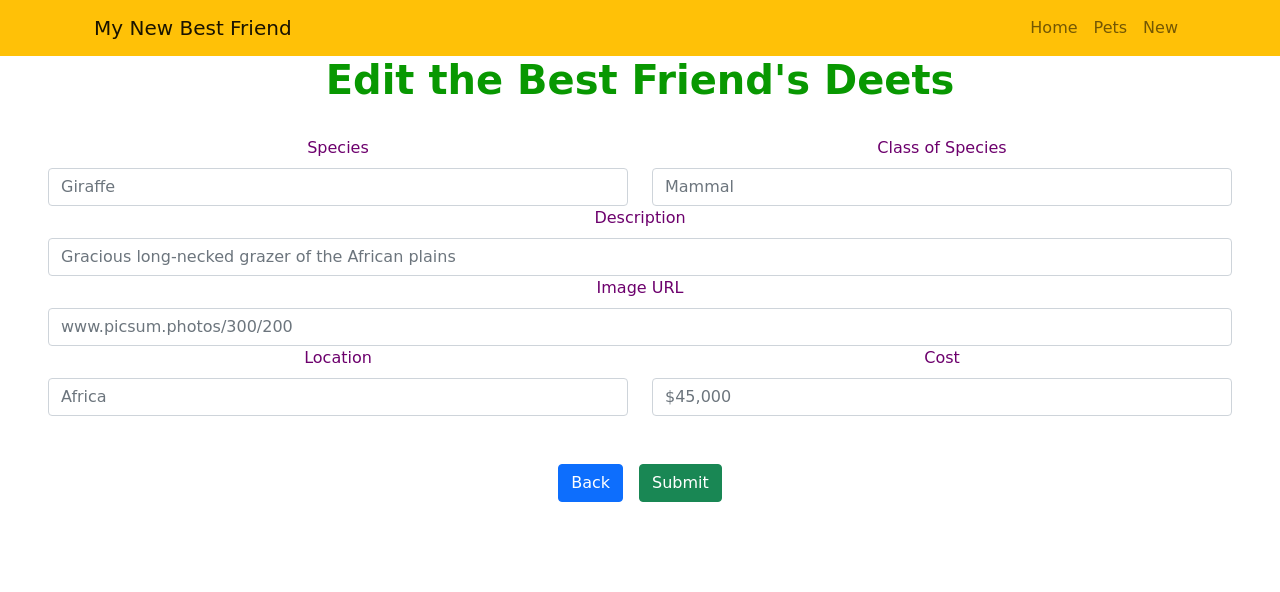
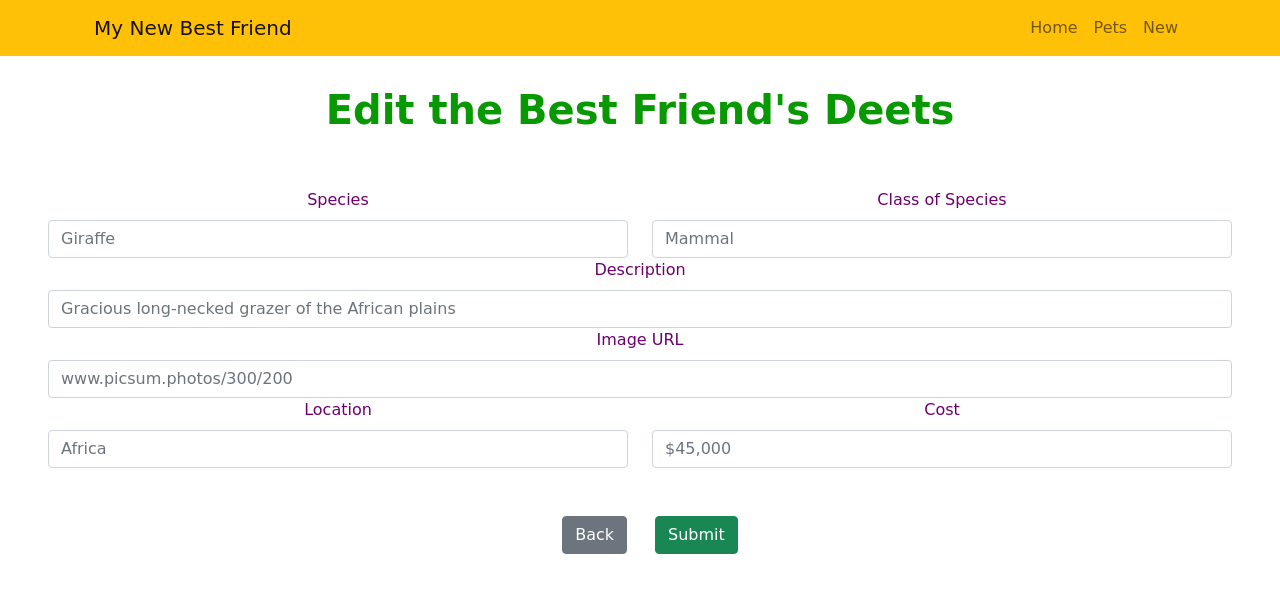
Before and after one commit to rayfinn55/Exotic-Animals-Store, a React (Create React App) app in the folder front-end/: page /pets/edit/1 in a window 1280 px wide. Shown: the top 592 px of the page. Built offline with nearby package versions, Linux system fonts and the light colour scheme; no server answers.

Commit message:
Added Back button to Edit and New component

```diff
--- a/front-end/src/Components/EditAnimalForm.js
+++ b/front-end/src/Components/EditAnimalForm.js
@@ -43,6 +43,9 @@ export default function EditAnimalForm() {
         const { value, id } = e.target
         setAnimal({ ...animal, [id]: value })
     }
+    const handleBack = (e) => {
+        history.push(`/pets/${id}`)
+    }
 
 
     return (
@@ -79,8 +82,10 @@ export default function EditAnimalForm() {
                         <Form.Control value={animal.price} type='number' id='price' placeholder='$45,000' onChange={handleChange} />
                     </Form.Group>
                 </Row>
-                    <Button className='mx-2'>Back</Button>
-                    <Button className='mx-2' variant='success' type='submit'>Submit</Button>
+                <div className='text-center'>
+                    <Button className='mx-4' variant='secondary' onClick={handleBack}>Back</Button>
+                    <Button className='mx-1' variant='success' type='submit'>Submit</Button>
+                </div>
             </Form>
         </div>
     )
--- a/front-end/src/Components/NewPetForm.js
+++ b/front-end/src/Components/NewPetForm.js
@@ -75,7 +75,10 @@ export default function NewPetForm() {
                         <Form.Control type='number' id='price' placeholder='$45,000' onChange={handleChange} />
                     </Form.Group>
                 </Row>
-                <Button className='mt-5' variant='success' type='submit'>Submit</Button>
+                <div className='mt-5'>
+                    <Button className='mx-4' variant='secondary' onClick={() => {history.push('/pets')}}>Back</Button>
+                    <Button className='mx-1' variant='success' type='submit'>Submit</Button>
+                </div>
             </Form>
         </div>
     )
--- a/front-end/src/Pages/Edit.js
+++ b/front-end/src/Pages/Edit.js
@@ -6,7 +6,7 @@ export default function Edit() {
 
     return (
         <div>
-            <h1 className='text-center'>Edit the Best Friend's Deets</h1>
+            <h1 className='text-center header'>Edit the Best Friend's Deets</h1>
             <EditAnimalForm />
         </div>
     )
```
